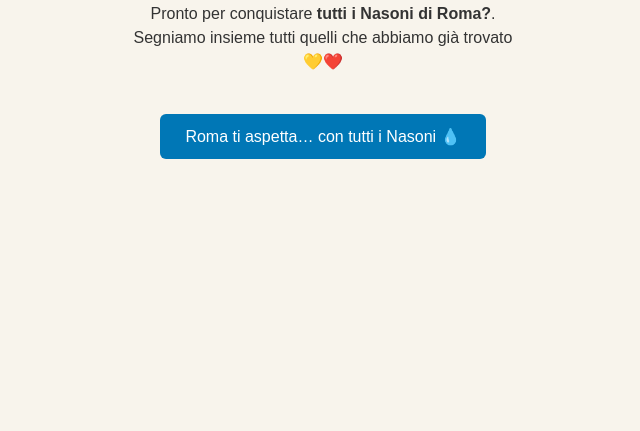
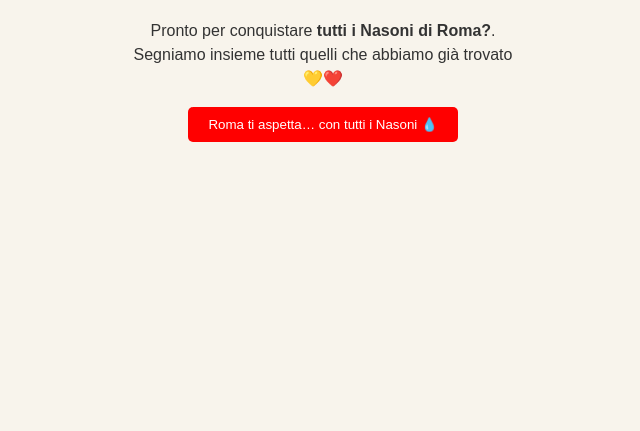
Before and after one commit to almmariano/almmariano.nasoniaroma, a plain HTML site: page index.html in a window 1280 px wide. Shown: the part 369-800 px from the top of the page, without its empty margins (317-957 px from the left). Drawn offline with nearby package versions, Linux system fonts and the light colour scheme.

Commit message:
Update enter button background color to red
Changed the background color of the enter button to red.

```diff
--- a/style.css
+++ b/style.css
@@ -32,14 +32,12 @@ html, body {
 }
 
 #enterButton {
-  margin-top: 1.5em;
-  padding: 0.8em 1.6em;
-  background: #0077b6;
+  background-color: red;
   color: white;
-  border: none;
-  border-radius: 6px;
-  font-size: 1em;
-  cursor: pointer;
+  border: none;       /* opcional: remove borda padrão */
+  padding: 10px 20px; /* opcional: aumenta o tamanho do botão */
+  border-radius: 5px; /* opcional: cantos arredondados */
+  cursor: pointer;    /* opcional: muda o cursor ao passar o mouse */
 }
 
 #enterButton:hover {
@@ -75,4 +73,5 @@ html, body {
 @keyframes fadeIn {
   from { opacity: 0; }
   to { opacity: 1; }
+
 }
```
